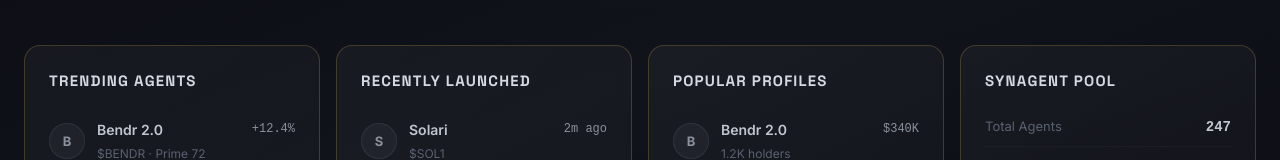
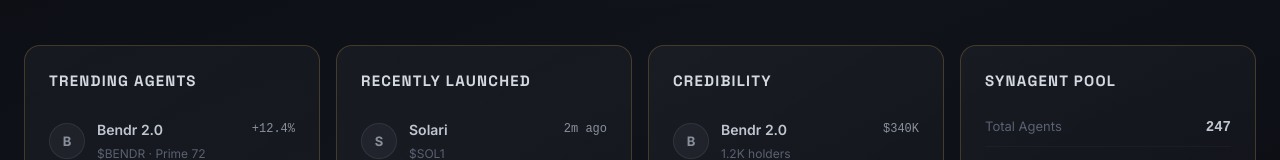
Before and after one commit to Bendr-20/synagent, a Next.js app: page / in a window 1280 px wide. Shown: the part 482-642 px from the top of the page. Built offline with nearby package versions, Linux system fonts and the light colour scheme.

Commit message:
fix: clickable logo, rename Popular Profiles to Credibility

```diff
--- a/src/app/page.tsx
+++ b/src/app/page.tsx
@@ -356,15 +356,17 @@ export default function Home() {
         padding: "20px 48px",
         borderBottom: "1px solid rgba(255,255,255,0.04)",
       }}>
-        <span style={{
+        <a href="/" style={{
           fontSize: "20px",
           letterSpacing: "0.3em",
           fontWeight: 300,
           fontFamily: "Space Grotesk, sans-serif",
+          textDecoration: "none",
+          cursor: "pointer",
         }}>
           <span style={{ color: silverLight }}>SYN</span>
           <span style={{ color: gold }}>AGENT</span>
-        </span>
+        </a>
         <div style={{ display: "flex", alignItems: "center", gap: "32px" }}>
           {["SYNAGENT POOL", "DOCS"].map((item) => (
             <a key={item} href="#" style={{ fontSize: "14px", color: silverDim, textDecoration: "none", letterSpacing: "0.05em" }}>
@@ -500,7 +502,7 @@ export default function Home() {
             textTransform: "uppercase",
             letterSpacing: "0.08em",
           }}>
-            Popular Profiles
+            Credibility
           </h3>
           {PROFILES.map((a, i) => (
             <AgentRow
```
